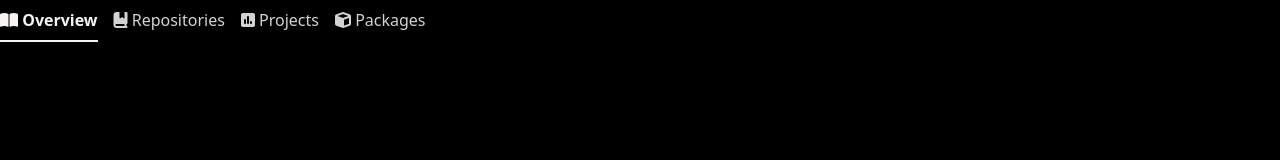
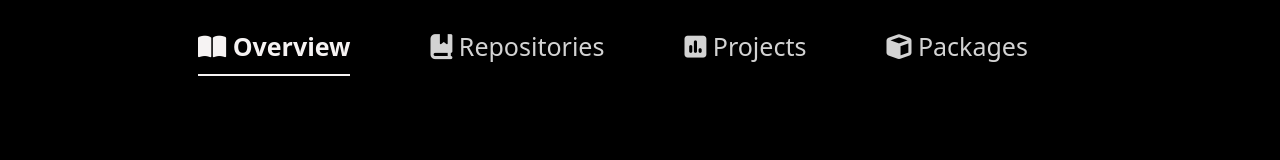
Before and after one commit to nss-evening-cohort-26/gitsub-your-worst-nightmare, a plain HTML site: page index.html in a window 1280 px wide. Drawn offline with nearby package versions, Linux system fonts and the light colour scheme.

Commit message:
changed the font size and added gap between buttons removed the s at the end of project and package for the html href links

```diff
--- a/index.html
+++ b/index.html
@@ -18,10 +18,10 @@
     <a class="nav-link" id="repositories-n" href="repo.html"><i class="fa-solid fa-book-bookmark"></i> Repositories</a>
   </li>
   <li class="nav-item">
-    <a class="nav-link" id="projects-n" href="projects.html"><i class="fa-solid fa-square-poll-vertical"></i> Projects</a>
+    <a class="nav-link" id="projects-n" href="project.html"><i class="fa-solid fa-square-poll-vertical"></i> Projects</a>
   </li>
   <li class="nav-item">
-    <a class="nav-link" id="packages-n" href="packages.html"><i class="fa-solid fa-cube"></i> Packages</a>
+    <a class="nav-link" id="packages-n" href="package.html"><i class="fa-solid fa-cube"></i> Packages</a>
   </li>
 </ul>
 
--- a/main.css
+++ b/main.css
@@ -4,13 +4,27 @@
 /* This is the styling for the nav bar*/
 #overview-n {
   color: rgb(246, 243, 243);
+  font-size: 25px;
 }
 #repositories-n {
   color: lightgray;
+  font-size: 25px;
 }
 #projects-n {
   color: lightgray;
+  font-size: 25px;
 }
 #packages-n {
   color: lightgray;
+  font-size: 25px;
 }
+.nav.nav-underline {
+  display: flex;
+  justify-content: center;
+  align-items: center;
+  width: 1226px;
+  height: 96px;
+  top: 10px;
+  left: 663px;
+  gap: 80px;
+}
```
